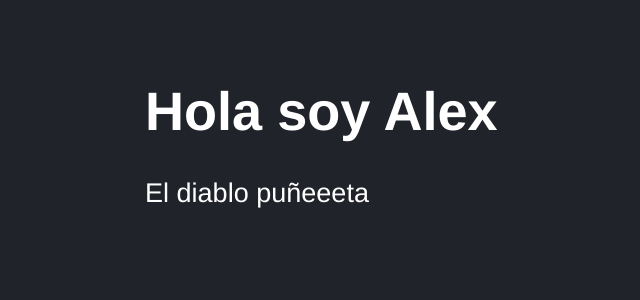
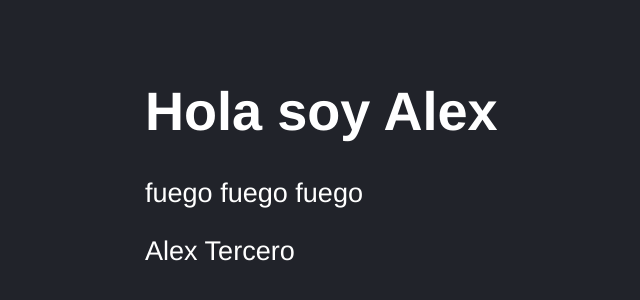
Before and after one commit to AlexProcess/Learning_React, a React (Vite) app in the folder 03-counter-app-vite/: page / in a window 1280 px wide. Shown: the part 104-404 px from the top of the page, without its empty margins (3-643 px from the left). Built offline with nearby package versions, Linux system fonts and the light colour scheme.

Commit message:
default props

```diff
--- a/03-counter-app-vite/src/FirstApp.jsx
+++ b/03-counter-app-vite/src/FirstApp.jsx
@@ -4,6 +4,7 @@ import { PropTypes } from "prop-types";
 export const FirstApp = (props) => {
     const { title = "Hola soy Alex" } = props;
     const { subTitle = "El diablo puñeeeta" } = props;
+    const { nombre = "" } = props;
 
     // if (!title) {
     //     throw new Error("El titulo no existe");
@@ -13,6 +14,7 @@ export const FirstApp = (props) => {
         <>
             <h1>{title}</h1>
             <p>{subTitle}</p>
+            <p>{nombre}</p>
         </>
     );
 };
@@ -20,4 +22,11 @@ export const FirstApp = (props) => {
 FirstApp.propTypes = {
     title: PropTypes.string.isRequired,
     subTitle: PropTypes.string.isRequired,
+    nombre: PropTypes.string.isRequired,
 };
+
+FirstApp.defaultProps = {
+    title: "No hay un titulo",
+    subTitle: "No hay un subtitulo",
+    nombre: "Alex Tercero",
+};
--- a/03-counter-app-vite/src/main.jsx
+++ b/03-counter-app-vite/src/main.jsx
@@ -6,6 +6,6 @@ import { HelloWorldApp } from "./HelloWorldApp";
 
 reactDOM.createRoot(document.getElementById("root")).render(
     <React.StrictMode>
-        <FirstApp />
+        <FirstApp title={"Hola soy Alex"} subTitle={"fuego fuego fuego"} />
     </React.StrictMode>
 );
```
